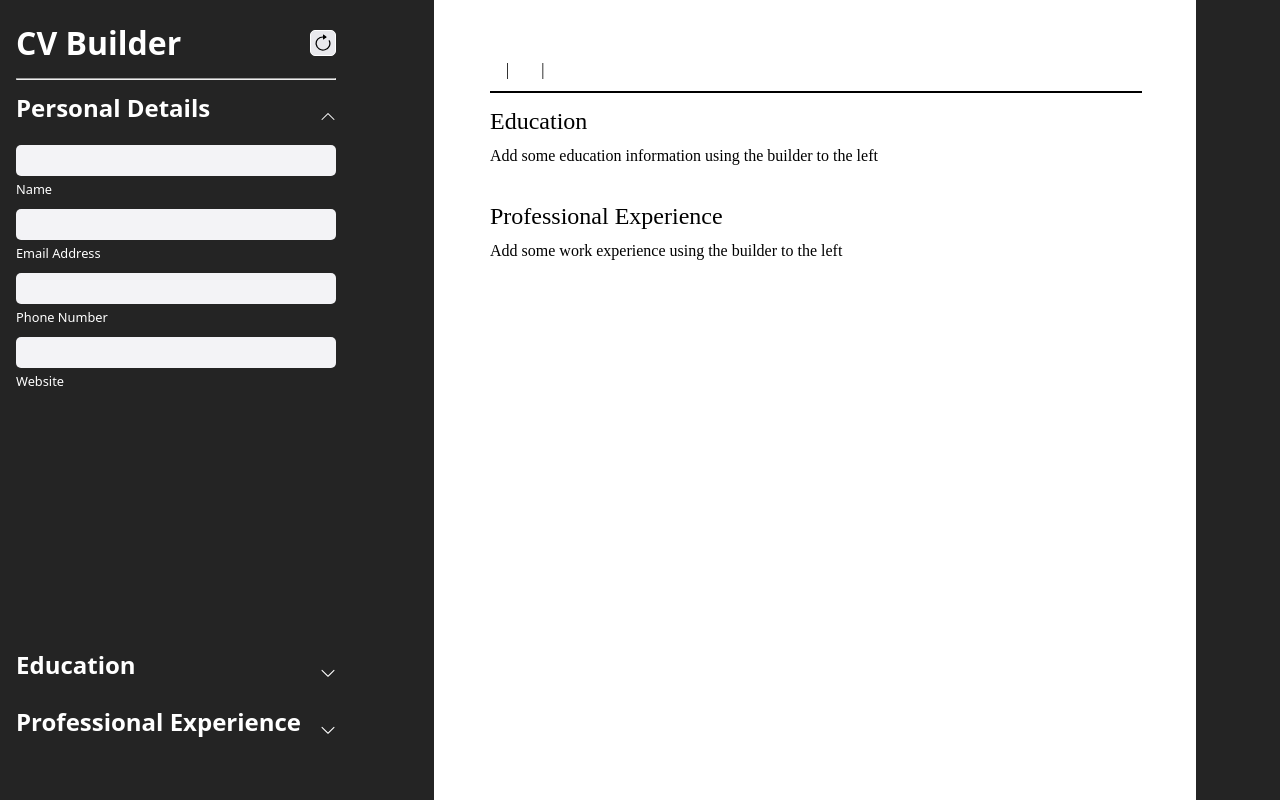
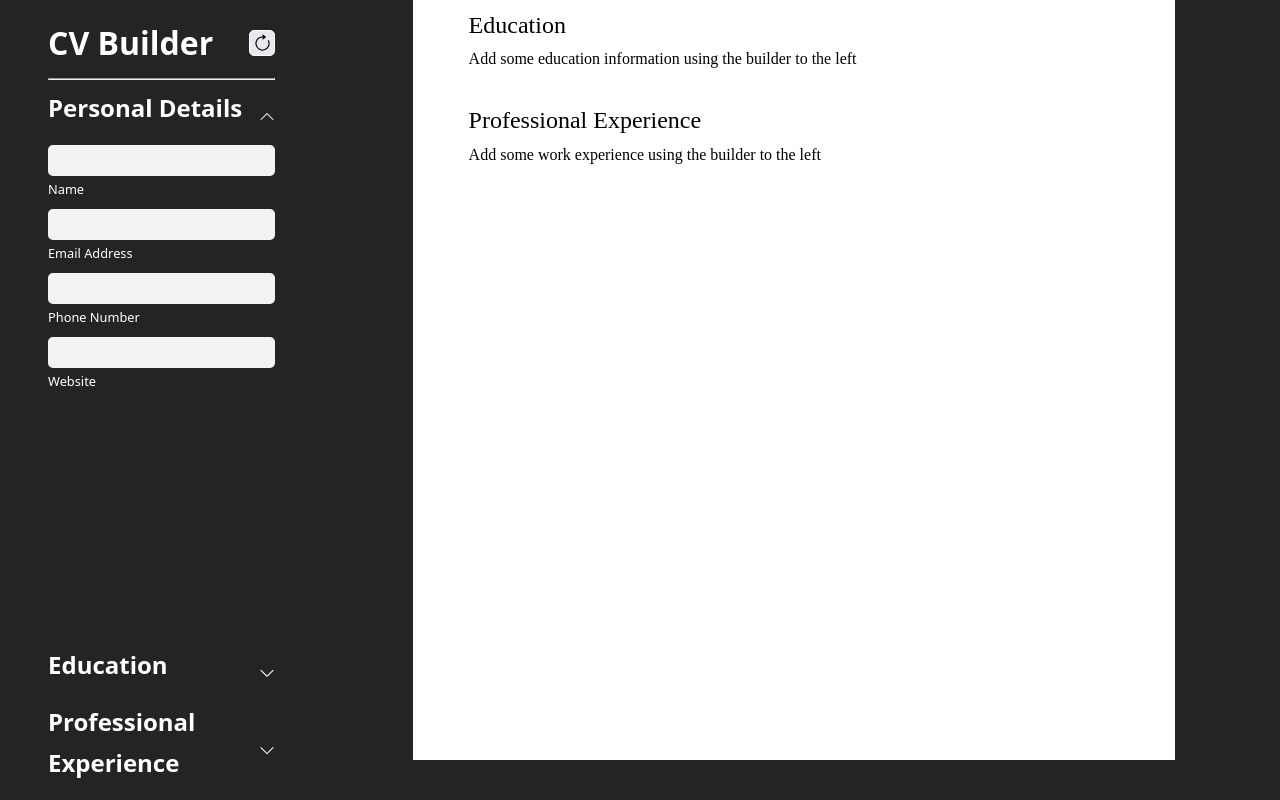
Before and after one commit to jamesspearsv/cv-builder, a React (Vite) app: page / in a window 1280 px wide. Shown: the top 800 px of the page. Built offline with nearby package versions, Linux system fonts and the light colour scheme.

Commit message:
Fix rendering issue on windows

```diff
--- a/src/App.css
+++ b/src/App.css
@@ -1,7 +1,19 @@
 main {
-  width: 100dvw;
+  width: 95dvw;
   height: 100dvh;
   display: flex;
+  gap: 3rem;
+  margin: auto;
+}
+
+#preview-container {
+  display: flex;
+  flex-direction: column;
+  justify-content: center;
+  align-items: center;
+  width: 100%;
+  max-height: 95dvh;
+  overflow-y: auto;
 }
 
 [draggable] * {
--- a/src/App.jsx
+++ b/src/App.jsx
@@ -13,15 +13,15 @@ function App() {
 
   return (
     <main>
-      <div id='builder-sidebar' className='no-print'>
       <Builder
         info={info}
         setInfo={setInfo}
         style={style}
         setStyle={setStyle}
       />
+      <div id='preview-container'>
+        <Preview info={info} setInfo={setInfo} style={style} />
       </div>
-      <Preview info={info} setInfo={setInfo} style={style} />
     </main>
   );
 }
--- a/src/components/Builder/Builder.css
+++ b/src/components/Builder/Builder.css
@@ -1,12 +1,10 @@
 #builder {
   --transition-time: 400ms;
   padding: 1rem;
-  position: fixed;
-  top: 0;
-  left: 0;
   width: 25%;
-  height: 90vh;
-  overflow-y: scroll;
+  overflow-y: auto;
+  background-color: var(--color-background);
+  margin-right: auto;
 }
 
 #builder-header {
--- a/src/components/Preview/Preview.css
+++ b/src/components/Preview/Preview.css
@@ -7,7 +7,7 @@
   background-color: #ffffff;
   color: #000000;
   padding: 3.5rem;
-  margin: 0.75rem;
+  margin: 1rem;
   font-size: 16px;
   margin: auto;
   overscroll-behavior: contain;
```
Lines whose indentation alone changed are shown as unchanged.
